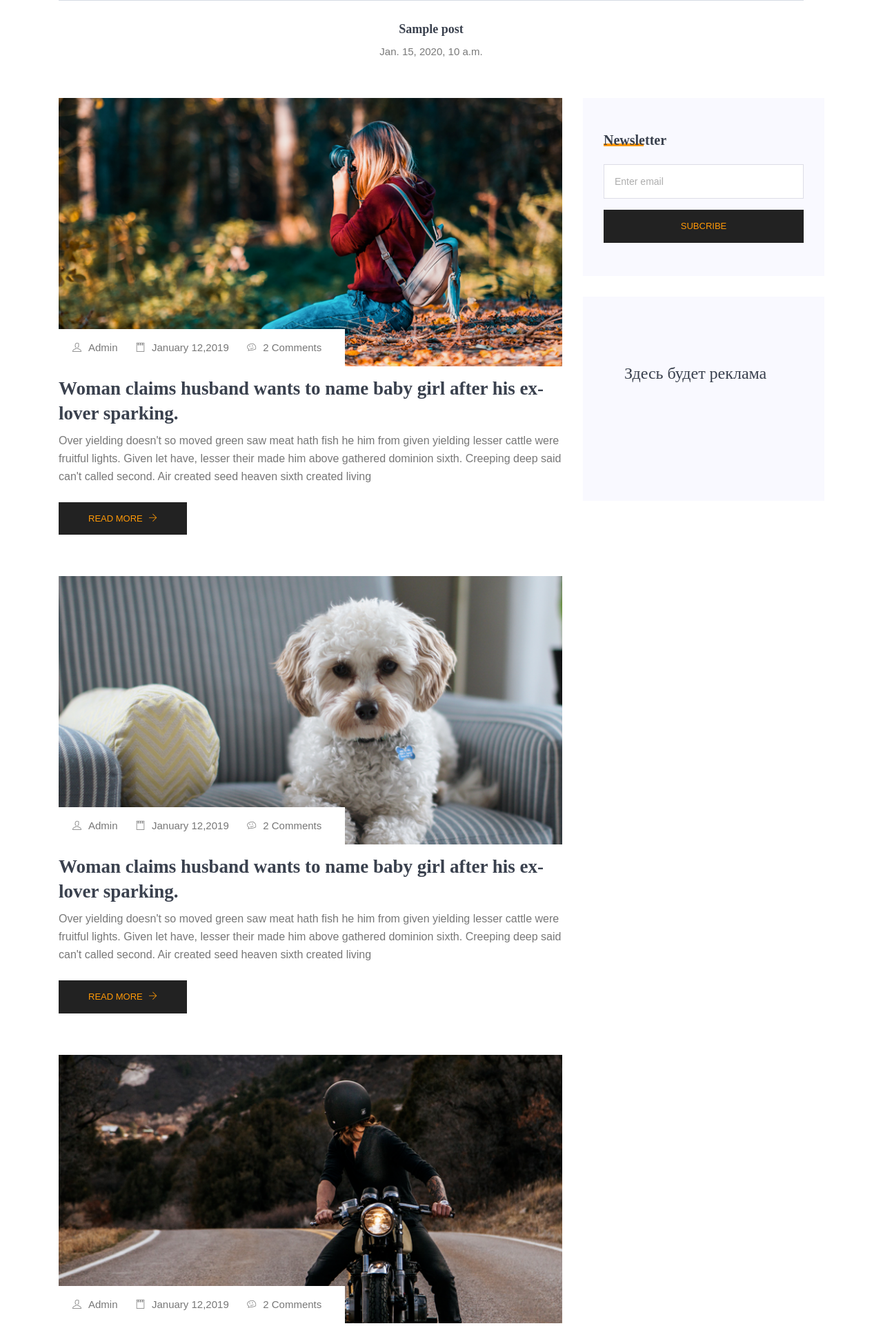
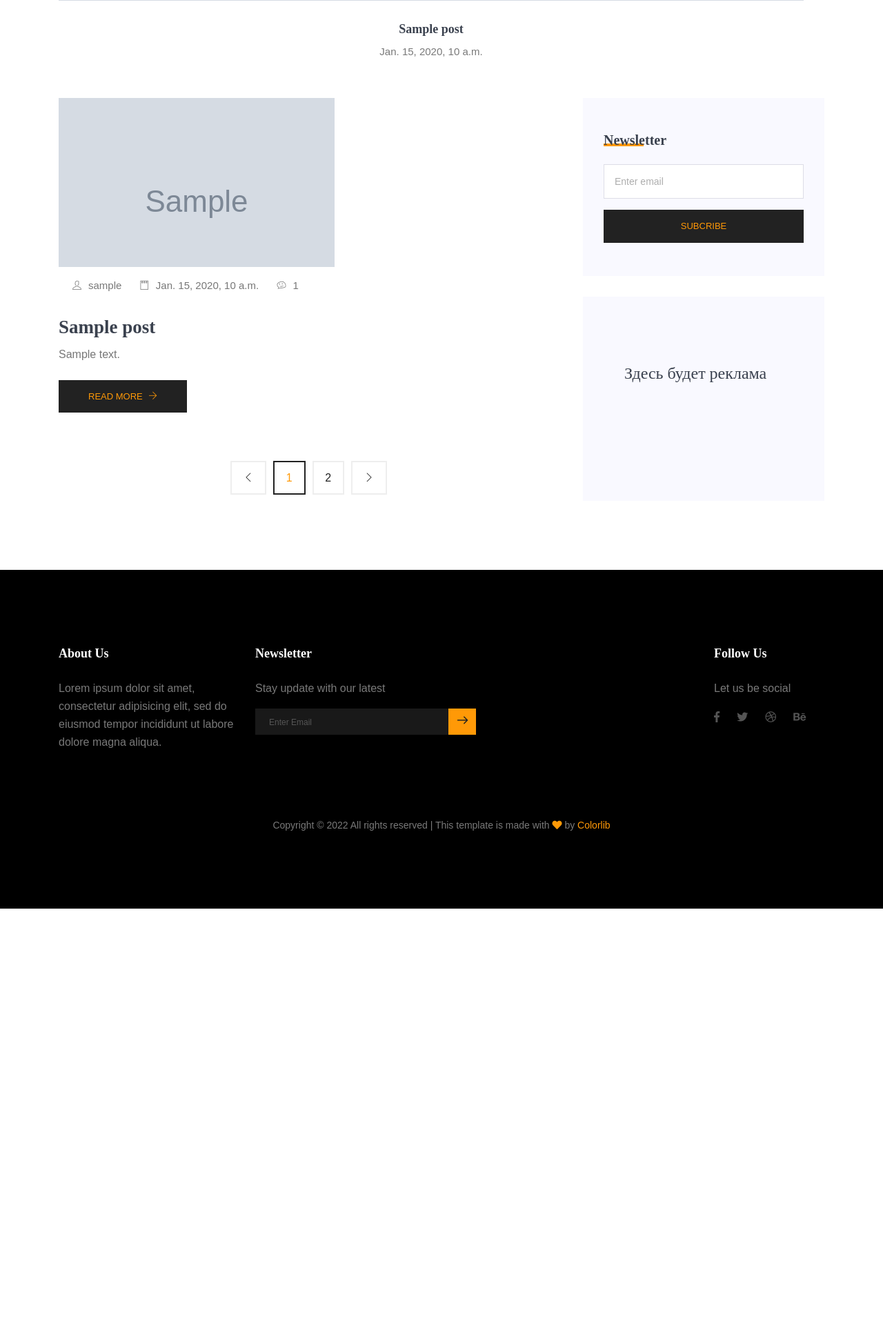
Before and after one commit to VAChess777/Lesson_2_Reviving_the_blog_on_Django_Layout_for_the_pitonist_Devman, a Django app: page / in a window 1280 px wide. Shown: the part 1473-3395 px from the top of the page at 69% size. After the commit the page ends 2790 px from the top, so only its background shows below. Run offline with Django 3.2, Linux system fonts and the light colour scheme; tables that the repository leaves empty hold one stand-in row (values such as "Sample post"); grey boxes marked "Sample" are stand-in pictures; parts of the project's set-up code (start-up, migrations or seed data) failed here and were passed over; some libraries are stand-ins or nearby versions.

Commit message:
render posts on index page

```diff
--- a/templates/index.html
+++ b/templates/index.html
@@ -1,6 +1,7 @@
 <!DOCTYPE html>
 {% load static %}
 <html lang="en">
+
 <head>
   <meta charset="UTF-8">
   <meta name="viewport" content="width=device-width, initial-scale=1.0">
@@ -10,6 +11,7 @@
 
   <link rel="stylesheet" href="{% static 'styles.min.css' %}">
 </head>
+
 <body>
   <!--================Header Menu Area =================-->
   <header class="header_area">
@@ -18,7 +20,8 @@
         <div class="container box_1620">
           <!-- Brand and toggle get grouped for better mobile display -->
           <a class="navbar-brand logo_h" href="index.html"><img src="{% static 'img/logo.png' %}" alt=""></a>
-          <button class="navbar-toggler" type="button" data-toggle="collapse" data-target="#navbarSupportedContent" aria-controls="navbarSupportedContent" aria-expanded="false" aria-label="Toggle navigation">
+          <button class="navbar-toggler" type="button" data-toggle="collapse" data-target="#navbarSupportedContent"
+            aria-controls="navbarSupportedContent" aria-expanded="false" aria-label="Toggle navigation">
             <span class="icon-bar"></span>
             <span class="icon-bar"></span>
             <span class="icon-bar"></span>
@@ -65,7 +68,11 @@
           <div class="flex-fill" style="margin-right: 30px;">
             <div class="card blog__slide text-center">
               <div class="blog__slide__img">
+                {% if post.image_url %}
                   <img class="card-img rounded-0" src="{{ post.image_url }}" alt="">
+                {% else %}
+                  <img class="card-img rounded-0" src="{% static 'img/banner/blog.png'%}" alt="">
+                {% endif %}
               </div>
               <div class="blog__slide__content">
                 <h3><a href="#">{{ post.title }}</a></h3>
@@ -84,71 +91,27 @@
       <div class="container">
         <div class="row">
           <div class="col-lg-8">
+            {% for post in fresh_posts %}
             <div class="single-recent-blog-post">
               <div class="thumb">
+                {% if post.image_url %}
+                <img class="img-fluid" src="{{ post.image_url }}" alt="">
+                {% else %}
                 <img class="img-fluid" src="{% static 'img/blog/blog1.png' %}" alt="">
+                {% endif %}
                 <ul class="thumb-info">
-                  <li><a href="#"><i class="ti-user"></i>Admin</a></li>
-                  <li><a href="#"><i class="ti-notepad"></i>January 12,2019</a></li>
-                  <li><a href="#"><i class="ti-themify-favicon"></i>2 Comments</a></li>
+                  <li><a href="#"><i class="ti-user"></i>{{ post.author }}</a></li>
+                  <li><a href="#"><i class="ti-notepad"></i>{{ post.published_at }}</a></li>
+                  <li><a href="#"><i class="ti-themify-favicon"></i>{{ post.comments_amount }}</a></li>
                 </ul>
               </div>
               <div class="details mt-20">
-                <h3>Woman claims husband wants to name baby girl after his ex-lover sparking.</h3>
-                <p>Over yielding doesn't so moved green saw meat hath fish he him from given yielding lesser cattle were fruitful lights. Given let have, lesser their made him above gathered dominion sixth. Creeping deep said can't called second. Air created seed heaven sixth created living</p>
+                <h3>{{ post.title }}</h3>
+                <p>{{ post.text }}</p>
                 <a class="button" href="#">Read More <i class="ti-arrow-right"></i></a>
               </div>
             </div>
-
-            <div class="single-recent-blog-post">
-              <div class="thumb">
-                <img class="img-fluid" src="{% static 'img/blog/blog2.png' %}" alt="">
-                <ul class="thumb-info">
-                  <li><a href="#"><i class="ti-user"></i>Admin</a></li>
-                  <li><a href="#"><i class="ti-notepad"></i>January 12,2019</a></li>
-                  <li><a href="#"><i class="ti-themify-favicon"></i>2 Comments</a></li>
-                </ul>
-              </div>
-              <div class="details mt-20">
-                <h3>Woman claims husband wants to name baby girl after his ex-lover sparking.</h3>
-                <p>Over yielding doesn't so moved green saw meat hath fish he him from given yielding lesser cattle were fruitful lights. Given let have, lesser their made him above gathered dominion sixth. Creeping deep said can't called second. Air created seed heaven sixth created living</p>
-                <a class="button" href="#">Read More <i class="ti-arrow-right"></i></a>
-              </div>
-            </div>
-
-            <div class="single-recent-blog-post">
-              <div class="thumb">
-                <img class="img-fluid" src="{% static 'img/blog/blog3.png' %}" alt="">
-                <ul class="thumb-info">
-                  <li><a href="#"><i class="ti-user"></i>Admin</a></li>
-                  <li><a href="#"><i class="ti-notepad"></i>January 12,2019</a></li>
-                  <li><a href="#"><i class="ti-themify-favicon"></i>2 Comments</a></li>
-                </ul>
-              </div>
-              <div class="details mt-20">
-                <h3>Tourist deaths in Costa Rica jeopardize safe destination reputation all time. </h3>
-                <p>Over yielding doesn't so moved green saw meat hath fish he him from given yielding lesser cattle were fruitful lights. Given let have, lesser their made him above gathered dominion sixth. Creeping deep said can't called second. Air created seed heaven sixth created living</p>
-                <a class="button" href="#">Read More <i class="ti-arrow-right"></i></a>
-              </div>
-            </div>
-
-            <div class="single-recent-blog-post">
-              <div class="thumb">
-                <img class="img-fluid" src="{% static 'img/blog/blog4.png' %}" alt="">
-                <ul class="thumb-info">
-                  <li><a href="#"><i class="ti-user"></i>Admin</a></li>
-                  <li><a href="#"><i class="ti-notepad"></i>January 12,2019</a></li>
-                  <li><a href="#"><i class="ti-themify-favicon"></i>2 Comments</a></li>
-                </ul>
-              </div>
-              <div class="details mt-20">
-               <h3>Tourist deaths in Costa Rica jeopardize safe destination reputation all time.  </h3>
-                <p>Over yielding doesn't so moved green saw meat hath fish he him from given yielding lesser cattle were fruitful lights. Given let have, lesser their made him above gathered dominion sixth. Creeping deep said can't called second. Air created seed heaven sixth created living</p>
-                <a class="button" href="#">Read More <i class="ti-arrow-right"></i></a>
-              </div>
-            </div>
-
-
+            {% endfor %}
 
             <div class="row">
               <div class="col-lg-12">
@@ -183,8 +146,8 @@
                 <h4 class="single-sidebar-widget__title">Newsletter</h4>
                 <div class="form-group mt-30">
                   <div class="col-autos">
-                    <input type="text" class="form-control" id="inlineFormInputGroup" placeholder="Enter email" onfocus="this.placeholder = ''"
-                      onblur="this.placeholder = 'Enter email'">
+                    <input type="text" class="form-control" id="inlineFormInputGroup" placeholder="Enter email"
+                      onfocus="this.placeholder = ''" onblur="this.placeholder = 'Enter email'">
                   </div>
                 </div>
                 <button class="bbtns d-block mt-20 w-100">Subcribe</button>
@@ -211,7 +174,8 @@
           <div class="single-footer-widget">
             <h6>About Us</h6>
             <p>
-              Lorem ipsum dolor sit amet, consectetur adipisicing elit, sed do eiusmod tempor incididunt ut labore dolore
+              Lorem ipsum dolor sit amet, consectetur adipisicing elit, sed do eiusmod tempor incididunt ut labore
+              dolore
               magna aliqua.
             </p>
           </div>
@@ -222,13 +186,14 @@
             <p>Stay update with our latest</p>
             <div class="" id="mc_embed_signup">
 
-              <form target="_blank" novalidate action="https://spondonit.us12.list-manage.com/subscribe/post?u=1462626880ade1ac87bd9c93a&amp;id=92a4423d01"
+              <form target="_blank" novalidate
+                action="https://spondonit.us12.list-manage.com/subscribe/post?u=1462626880ade1ac87bd9c93a&amp;id=92a4423d01"
                 method="get" class="form-inline">
 
                 <div class="d-flex flex-row">
 
-                  <input class="form-control" name="EMAIL" placeholder="Enter Email" onfocus="this.placeholder = ''" onblur="this.placeholder = 'Enter Email '"
-                    required="" type="email">
+                  <input class="form-control" name="EMAIL" placeholder="Enter Email" onfocus="this.placeholder = ''"
+                    onblur="this.placeholder = 'Enter Email '" required="" type="email">
 
 
                   <button class="click-btn btn btn-default"><span class="lnr lnr-arrow-right"></span></button>
@@ -268,7 +233,9 @@
       <div class="footer-bottom d-flex justify-content-center align-items-center flex-wrap">
         <p class="footer-text m-0">
           <!-- Link back to Colorlib can't be removed. Template is licensed under CC BY 3.0. -->
-          Copyright &copy;<script>document.write(new Date().getFullYear());</script> All rights reserved | This template is made with <i class="fa fa-heart" aria-hidden="true"></i> by <a href="https://colorlib.com" target="_blank">Colorlib</a>
+          Copyright &copy;
+          <script>document.write(new Date().getFullYear());</script> All rights reserved | This template is made with <i
+            class="fa fa-heart" aria-hidden="true"></i> by <a href="https://colorlib.com" target="_blank">Colorlib</a>
           <!-- Link back to Colorlib can't be removed. Template is licensed under CC BY 3.0. -->
         </p>
       </div>
@@ -278,4 +245,5 @@
 
   <script src="{% static 'scripts.js' %}"></script>
 </body>
+
 </html>
```
Lines whose indentation alone changed are shown as unchanged.
